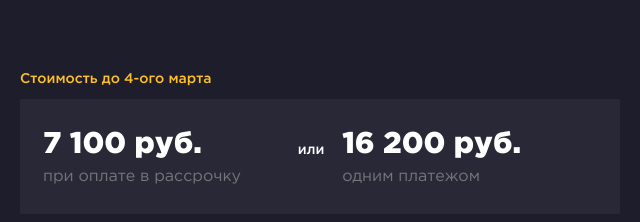
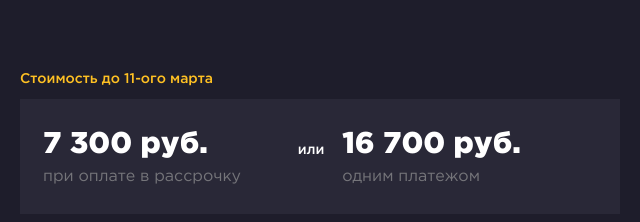
Before and after one commit to iea79/dev.grampus-school, a plain HTML site: page webdesign/index.html in a window 1280 px wide. Shown: the part 668-890 px from the top of the page, 20-660 px from the left. Drawn offline with Linux system fonts and the light colour scheme; a script that the page names is missing; files whose address does not match are found by name.

Commit message:
edit price

```diff
--- a/webdesign/index.html
+++ b/webdesign/index.html
@@ -64,17 +64,17 @@
                 <div class="training__img"><img src="/img/web.png" alt=""/></div>
               </div>
             </div>
-            <div class="training__promo">Стоимость до 4-ого марта</div>
+            <div class="training__promo">Стоимость до 11-ого марта</div>
             <div class="training__bottom">
               <div class="training__sales">
                 <div class="training__salesWrap">
                   <div class="training__salesItem">
-                    <div class="training__price">7 100 руб.</div>
+                    <div class="training__price">7 300 руб.</div>
                     <div class="training__priceSub">при оплате в рассрочку</div>
                   </div>
                   <div class="training__or">или</div>
                   <div class="training__salesItem">
-                    <div class="training__price">16 200 руб.</div>
+                    <div class="training__price">16 700 руб.</div>
                     <div class="training__priceSub">одним платежом</div>
                   </div>
                 </div>
```
Also changed, not shown: 1 other file.
